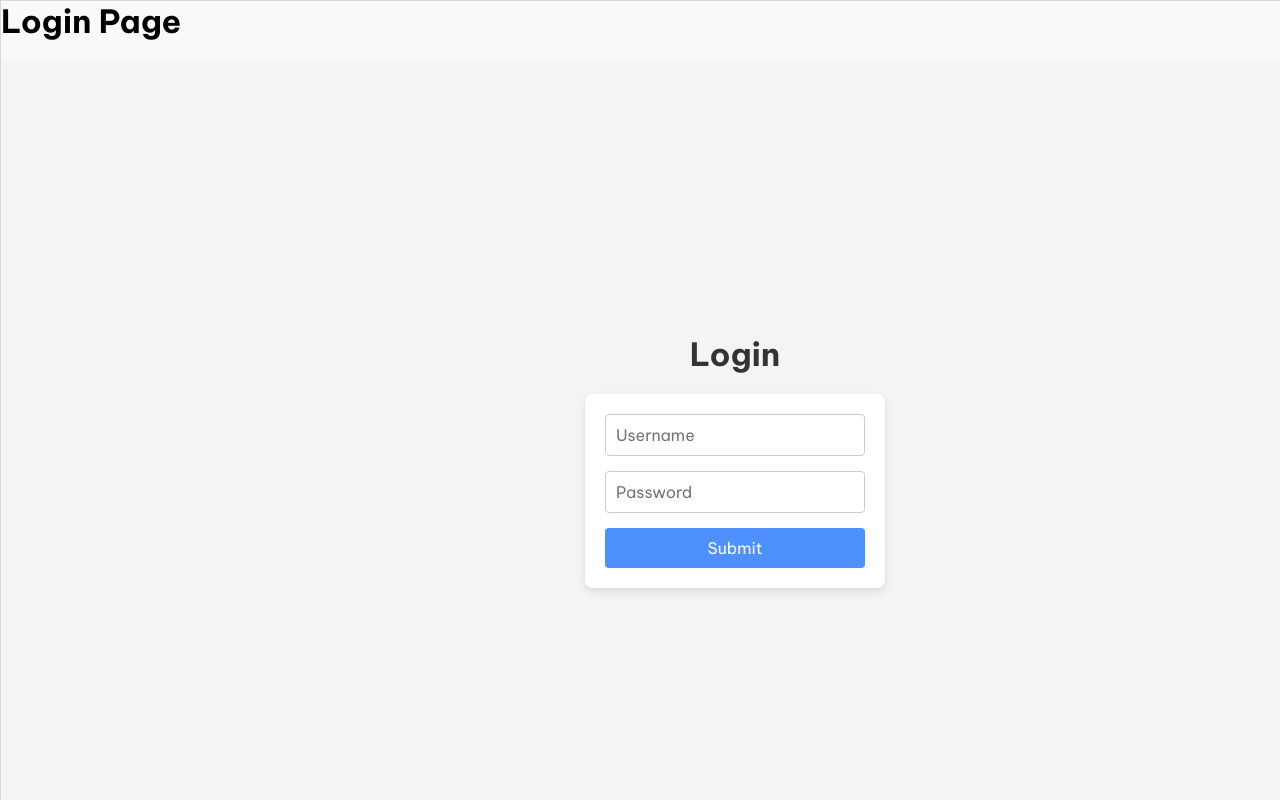
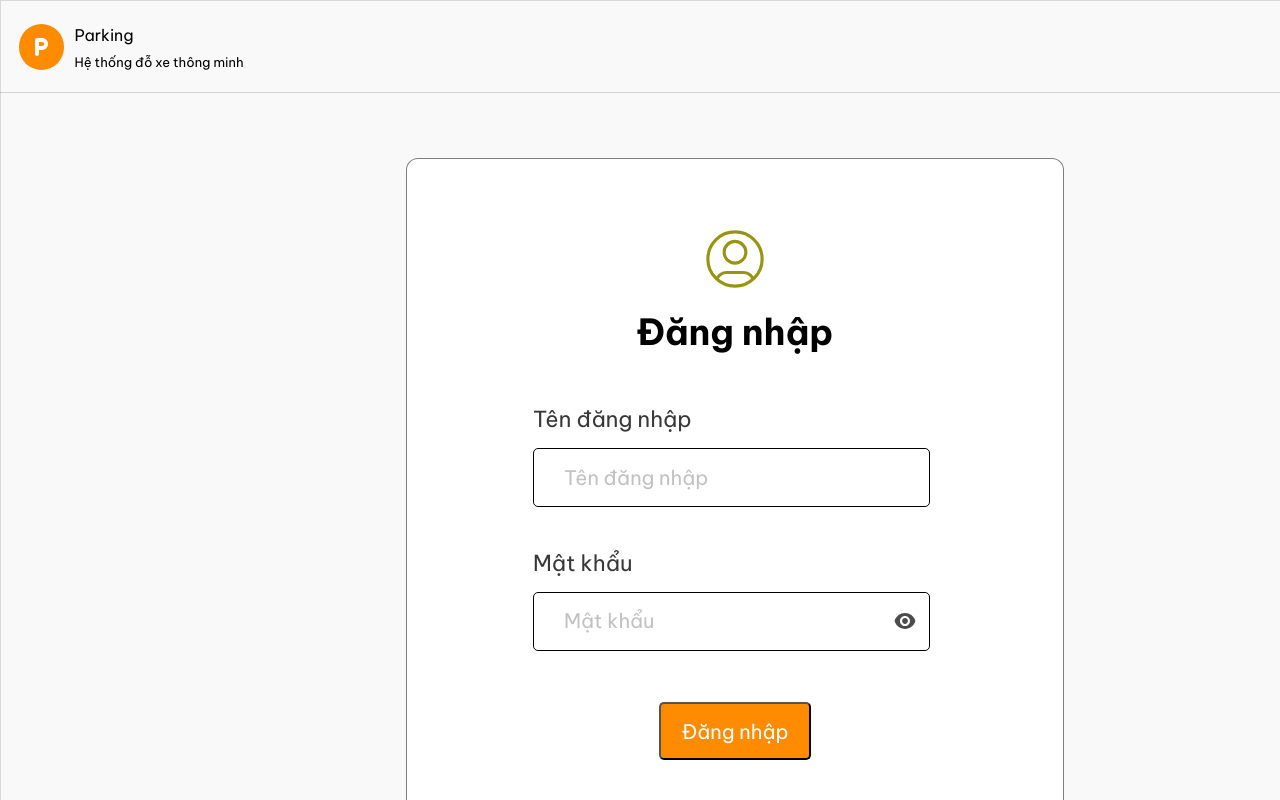
Before and after one commit to MinMinhMin/Project, a React (Vite) app in the folder frontend/: page /parking-lots in a window 1280 px wide. Shown: the top 800 px of the page. Built offline with nearby package versions, Linux system fonts and the light colour scheme.

Commit message:
update login

```diff
--- a/frontend/src/components/LoginForm.jsx
+++ b/frontend/src/components/LoginForm.jsx
@@ -5,6 +5,8 @@ import LoginForm_Controller from "../controllers/LoginForm_Controller";
 import LoadingIndicator from "./LoadingIndicator";
 
 const LoginForm = ({ setUsername }) => {
+  const [showPassword, setShowPassword] = useState(false);
+
   const {
     formUsername,
     setFormUsername,
@@ -19,30 +21,52 @@ const LoginForm = ({ setUsername }) => {
 
   return (
     <div className={styles.loginContainer}>
-      <h2 className={styles.loginTitle}>Login</h2>
+      <div className={styles["container-login-title"]}>
+        <img src="/assets/user-icon.svg" alt="" />
+        <div className={styles.loginTitle}>
+          <p>Đăng nhập</p>
+        </div>
+      </div>
+
       <form className={styles.loginForm} onSubmit={handleSubmit}>
+        <div className={styles["input-container"]}>
+          <p>Tên đăng nhập</p>
           <input
             type="text"
             className={styles.inputField}
-          placeholder="Username"
+            placeholder="Tên đăng nhập"
             value={formUsername}
             onChange={(e) => setFormUsername(e.target.value)}
           />
+        </div>
+
+        <div className={styles["password-container"]}>
+          <p>Mật khẩu</p>
+          <div className={styles.passwordInputWrapper}>
             <input
-          type="password"
+              type={showPassword ? "text" : "password"}
               className={styles.inputField}
-          placeholder="Password"
+              placeholder="Mật khẩu"
               value={password}
               onChange={(e) => setPassword(e.target.value)}
             />
+            <img
+              src={showPassword ? "/assets/eye-off.svg" : "/assets/eye.svg"}
+              alt="Toggle visibility"
+              className={styles.eyeIcon}
+              onClick={() => setShowPassword(!showPassword)}
+            />
+          </div>
           {errorMessage && (
             <div className={styles.errorMessage}>{errorMessage}</div>
           )}
+        </div>
+      </form>
+
       {loading && <LoadingIndicator />}
       <button type="submit" className={styles.submitBtn}>
-          Submit
+        Đăng nhập
       </button>
-      </form>
     </div>
   );
 };
--- /dev/null
+++ b/frontend/src/components/topbarLeft.jsx
@@ -0,0 +1,30 @@
+import React from "react";
+import { Link } from "react-router-dom";
+import styles from "../styles/TopBarLeft.module.css";
+
+const TopBarLeft = () => {
+  const handleLogout = () => {
+    console.log("Logging out...");
+  };
+
+  return (
+    <div className={styles.topbar}>
+      <div className={styles["topbar-left"]}>
+        <div className={styles["logo-circle"]}>
+          <img
+            className={styles["logo-inside"]}
+            src="/assets/logo.svg"
+            alt="Logo"
+          />
+        </div>
+
+        <div className={styles["logo-text"]}>
+          <div className={styles.title}>Parking</div>
+          <div className={styles.subtitle}>Hệ thống đỗ xe thông minh</div>
+        </div>
+      </div>
+    </div>
+  );
+};
+
+export default TopBarLeft;
--- a/frontend/src/index.css
+++ b/frontend/src/index.css
@@ -5,6 +5,7 @@
   --text-color: rgba(45, 45, 45, 0,95);
   --active-text-color: white;
   --vertical-line-color: #D9D9D9;
+  --border-form: rgba(0, 0, 0, 0.50);
 }
 
 * {
--- /dev/null
+++ b/frontend/src/layout/customerTopbar.jsx
@@ -0,0 +1,10 @@
+import React from "react";
+import { Link } from "react-router-dom";
+import TopBarLeft from "../components/topbarLeft";
+import styles from "../styles/CustomerTopBar.module.css";
+
+const CustomerTopBar = () => {
+    return (<TopBarLeft />)
+};
+
+export default CustomerTopBar;
--- a/frontend/src/layout/usertopbar.jsx
+++ b/frontend/src/layout/usertopbar.jsx
@@ -1,5 +1,6 @@
 import React from "react";
 import { Link } from "react-router-dom";
+import TopBarLeft from "../components/topbarLeft";
 import styles from "../styles/user/usertopbar.module.css";
 
 const UserTopBar = () => {
@@ -9,21 +10,7 @@ const UserTopBar = () => {
 
   return (
     <div className={styles.topbar}>
-      <div className={styles["topbar-left"]}>
-        <div className={styles["logo-circle"]}>
-          <img
-            className={styles["logo-inside"]}
-            src="/assets/logo.svg"
-            alt="Logo"
-          />
-        </div>
-
-        <div className={styles["logo-text"]}>
-          <div className={styles.title}>Parking</div>
-          <div className={styles.subtitle}>Hệ thống đỗ xe thông minh</div>
-        </div>
-      </div>
-
+      <TopBarLeft/>
       <div className={styles["topbar-right"]}>
         <Link to="/my-parking" className={styles["nav-link"]}>Bãi đỗ của tôi</Link>
         <Link to="/observe" className={`${styles["nav-link"]} ${styles["active"]}`}>Theo dõi ra vào</Link>
--- a/frontend/src/styles/LoginForm.module.css
+++ b/frontend/src/styles/LoginForm.module.css
@@ -1,59 +1,145 @@
 /* src/components/LoginForm.module.css */
 .loginContainer {
+  display: flex;
+  width: 658px;
+  height: 674px;
+  padding: 50px 30px;
+  flex-direction: column;
+  justify-content: center;
+  align-items: center;
+  gap: 30px;
+  flex-shrink: 0;
+  border-radius: 12px;
+  border: 1px solid var(--border-form);
+  background: #fff;
+}
+
+.container-login-title {
+  width: 280px;
+  height: 145px;
   display: flex;
   flex-direction: column;
   justify-content: center;
   align-items: center;
-  height: 100vh;
-  background-color: #f4f4f4;
+  gap: 1px;
+}
+
+.container-login-title img {
+  width: 58px;
+  height: 58px;
 }
 
 .loginTitle {
-  font-size: 2rem;
-  margin-bottom: 20px;
-  color: #333;
+  width: 280px;
+  height: 86px;
+  display: flex;
+  height: 86px;
+  justify-content: center;
+  align-items: center;
+  gap: 10px;
+  font-size: 36px;
+  font-weight: 600;
 }
 
 .loginForm {
   display: flex;
+  width: 448px;
+  height: 267px;
   flex-direction: column;
-  width: 300px;
-  padding: 20px;
-  background-color: white;
-  border-radius: 8px;
-  box-shadow: 0 4px 8px rgba(0, 0, 0, 0.1);
+  gap: 20px;
+  justify-content: space-between;
+  flex-shrink: 0;
+}
+
+.loginForm p {
+  color: rgba(45, 45, 45, 0.95);
+  font-size: 22px;
+  font-weight: 400;
+}
+
+.input-container {
+  display: flex;
+  padding: 0px 22px;
+  flex-direction: column;
+  align-items: flex-start;
+  gap: 15px;
+  flex: 1 0 0;
+  align-self: stretch;
+}
+
+.password-container {
+  display: flex;
+  padding: 0px 22px;
+  flex-direction: column;
+  align-items: flex-start;
+  gap: 15px;
+  flex: 1 0 0;
+  align-self: stretch;
+}
+
+.passwordInputWrapper {
+  position: relative;
+  width: 100%;
+}
+
+.eyeIcon {
+  position: absolute;
+  right: 20px;
+  top: 50%;
+  transform: translateY(-50%);
+  width: 24px;
+  height: 24px;
+  cursor: pointer;
 }
 
 .inputField {
-  padding: 10px;
-  margin-bottom: 15px;
-  border: 1px solid #ccc;
-  border-radius: 4px;
-  font-size: 1rem;
+  display: flex;
+  width: 397px;
+  height: 59px;
+  padding: 16.5px 0px 17.5px 30px;
+  align-items: center;
+  border-radius: 5px;
+  border: 1px solid;
+  background: #fff;
+  font-size: 20px;
+}
+
+.inputField::placeholder {
+  white-space: nowrap;
+  color: #0000003e;
+  font-size: 20px;
 }
 
 .inputField:focus {
   outline: none;
-  border-color: #4d90fe;
+  border-color: var(--primary-color);
 }
 
 .submitBtn {
-  padding: 10px;
-  font-size: 1rem;
+  display: flex;
+  width: 152px;
+  height: 58px;
+  padding: 22px 0px;
+  justify-content: center;
+  align-items: center;
+  gap: 10px;
+  flex-shrink: 0;
   color: white;
-  background-color: #4d90fe;
-  border: none;
-  border-radius: 4px;
+  border-radius: 5px;
+  background-color: var(--primary-color);
+  font-size: 20px;
+  font-weight: 400;
   cursor: pointer;
 }
 
 .submitBtn:hover {
-  background-color: #357ae8;
+  opacity: 0.9;
 }
 
 .submitBtn:active {
-  background-color: #2d66b5;
+  opacity: 0.85;
 }
+
 .errorMessage {
   color: rgb(36, 35, 35);
   margin-bottom: 10px;
--- a/frontend/src/styles/LoginPage.css
+++ b/frontend/src/styles/LoginPage.css
@@ -0,0 +1,7 @@
+.login-page {
+    display: flex;
+    height: 992px;
+    flex-direction: column;
+    align-items: center;
+    gap: 65px;
+}
--- /dev/null
+++ b/frontend/src/styles/TopBarLeft.module.css
@@ -0,0 +1,47 @@
+.topbar {
+  display: flex;
+  width: 1470px;
+  padding: 17px 0px 16px 0px;
+  justify-content: space-between;
+  align-items: center;
+  border-bottom: 1px solid rgba(0, 0, 0, 0.15);
+}
+
+.topbar-left {
+  display: flex;
+  width: 263px;
+  height: 58px;
+  padding: 6px 19px;
+  justify-content: center;
+  align-items: center;
+  gap: 10px;
+}
+
+.topbar-left .logo-circle {
+  display: flex;
+  width: 45px;
+  height: 46px;
+  justify-content: center;
+  align-items: center;
+  border-radius: 999px;
+  background: var(--primary-color);
+}
+
+.topbar-left .logo-text {
+  display: flex;
+  width: auto;
+  height: 45px;
+  flex-direction: column;
+  justify-content: center;
+  align-items: flex-start;
+  gap: 9px;
+}
+
+.logo-text .title {
+  font-size: 16px;
+}
+
+.logo-text .subtitle {
+  font-size: 13px;
+  width: auto;
+}
--- a/frontend/src/views/LoginPage.jsx
+++ b/frontend/src/views/LoginPage.jsx
@@ -1,9 +1,11 @@
 import LoginForm from "../components/LoginForm";
+import CustomerTopBar from "../layout/customerTopbar"
+import "../styles/LoginPage.css"
 
 const LoginPage = ({ setUsername }) => {
   return (
     <div className="login-page">
-      <h1>Login Page</h1>
+      <CustomerTopBar />
       <LoginForm setUsername={setUsername} />
     </div>
   );
```
Also changed, not shown: frontend/src/layout/adminTopBar.jsx (added, +23 -0 lines), frontend/src/styles/admin/admintopbar.module.css (added, +36 -0 lines), frontend/public/assets/eye-off.svg (added), frontend/public/assets/eye.svg (added), frontend/src/styles/CustomerTopBar.module.css (added). Lines whose indentation alone changed are shown as unchanged.
